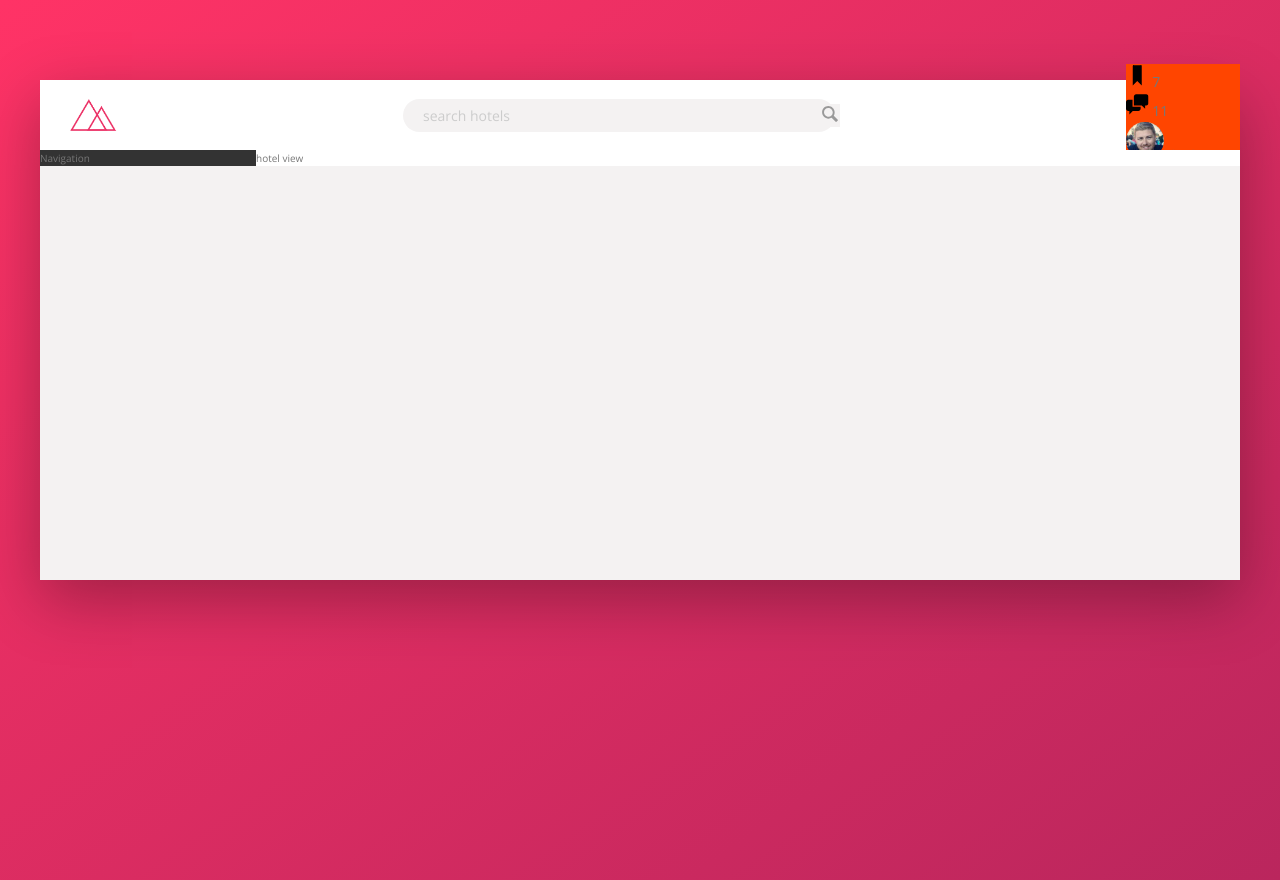
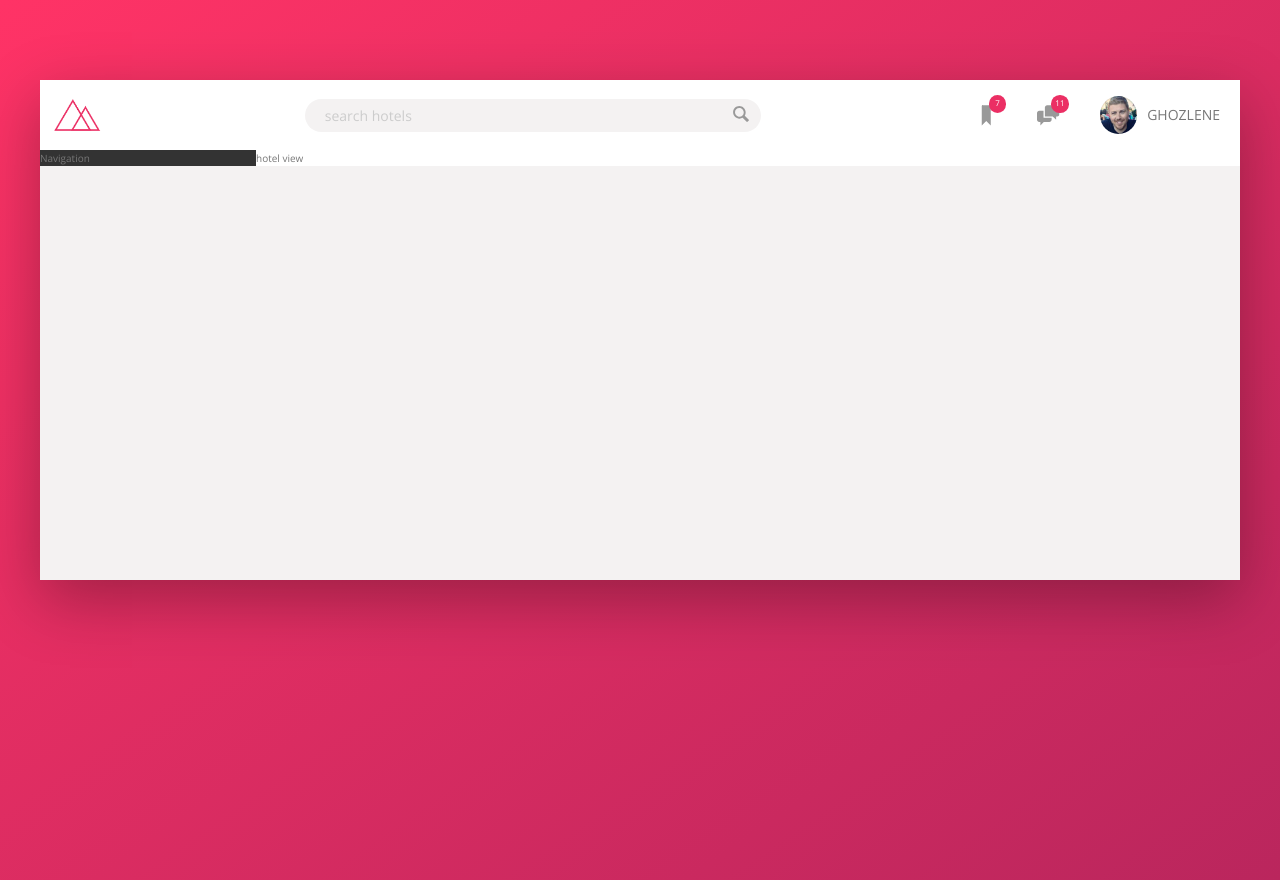
Before and after one commit to ghozlene/trillo-landing-page, a website: page index.html in a window 1280 px wide. Drawn offline with nearby package versions, Linux system fonts and the light colour scheme.

Commit message:
working on the header part 3

```diff
--- a/index.html
+++ b/index.html
@@ -33,7 +33,7 @@
                         <use xlink:href="img/sprite.svg#icon-bookmark"></use>
 
                     </svg>
-                    <span class="user-nav__notifcation">
+                    <span class="user-nav__notification">
                         7
                     </span>
                 </div>
@@ -42,7 +42,7 @@
                         <use xlink:href="img/sprite.svg#icon-chat"></use>
 
                     </svg>
-                    <span class="user-nav__notifcation">
+                    <span class="user-nav__notification">
                         11
                     </span>
                 </div>
--- a/sass/_component.scss
+++ b/sass/_component.scss
@@ -1,7 +1,7 @@
 /* Logo */
 .logo {
 	height: 3.25rem;
-	margin-left: 3rem;
+	margin-left: 1.4rem;
 }
 
 /* Search box*/
@@ -18,7 +18,7 @@
 		border: none;
 		padding: 0.7rem 2rem;
 		border-radius: 25rem;
-		width: 90%;
+		width: 95%;
 		transition: all 0.2s;
 		margin-right: -1.5rem;
 		&:focus {
@@ -48,6 +48,7 @@
 	&__icon {
 		height: 2rem;
 		width: 2rem;
+		margin-left: -1.5rem;
 		fill: var(--color-grey-dark-3);
 	}
 }
@@ -55,27 +56,50 @@
 /* User nav */
 
 .user-nav {
-	background-color: orangered;
+	display: flex;
+	justify-content: center;
+	align-items: center;
+	align-self: stretch;
+
+	& > * {
+		padding: 0 2rem;
+		cursor: pointer;
+		height: 100%;
+		display: flex;
+		align-items: center;
+	}
+	& > *:hover {
+		background-color: var(--color-grey-light-3);
+	}
 	&__icon-box {
+		position: relative;
 	}
 
 	&__icon {
 		height: 2.25rem;
 		width: 2.25rem;
+		fill: var(--color-grey-dark-3);
 	}
 
 	&__notification {
-	}
-
-	&__user {
+		font-size: 0.8rem;
+		height: 1.75rem;
+		width: 1.75rem;
+		border-radius: 50%;
+		background-color: var(--color-primary);
+		color: var(--color-white);
+		position: absolute;
+		top: 1.5rem;
+		right: 1.1rem;
+		display: flex;
+		align-items: center;
+		justify-content: center;
 	}
 
 	&__user_photo {
 		height: 3.75rem;
 		width: 3.75rem;
 		border-radius: 50%;
-	}
-
-	&__user-name {
+		margin-right: 1rem;
 	}
 }
```
Also changed, not shown: css/style.css, 1 other file.
